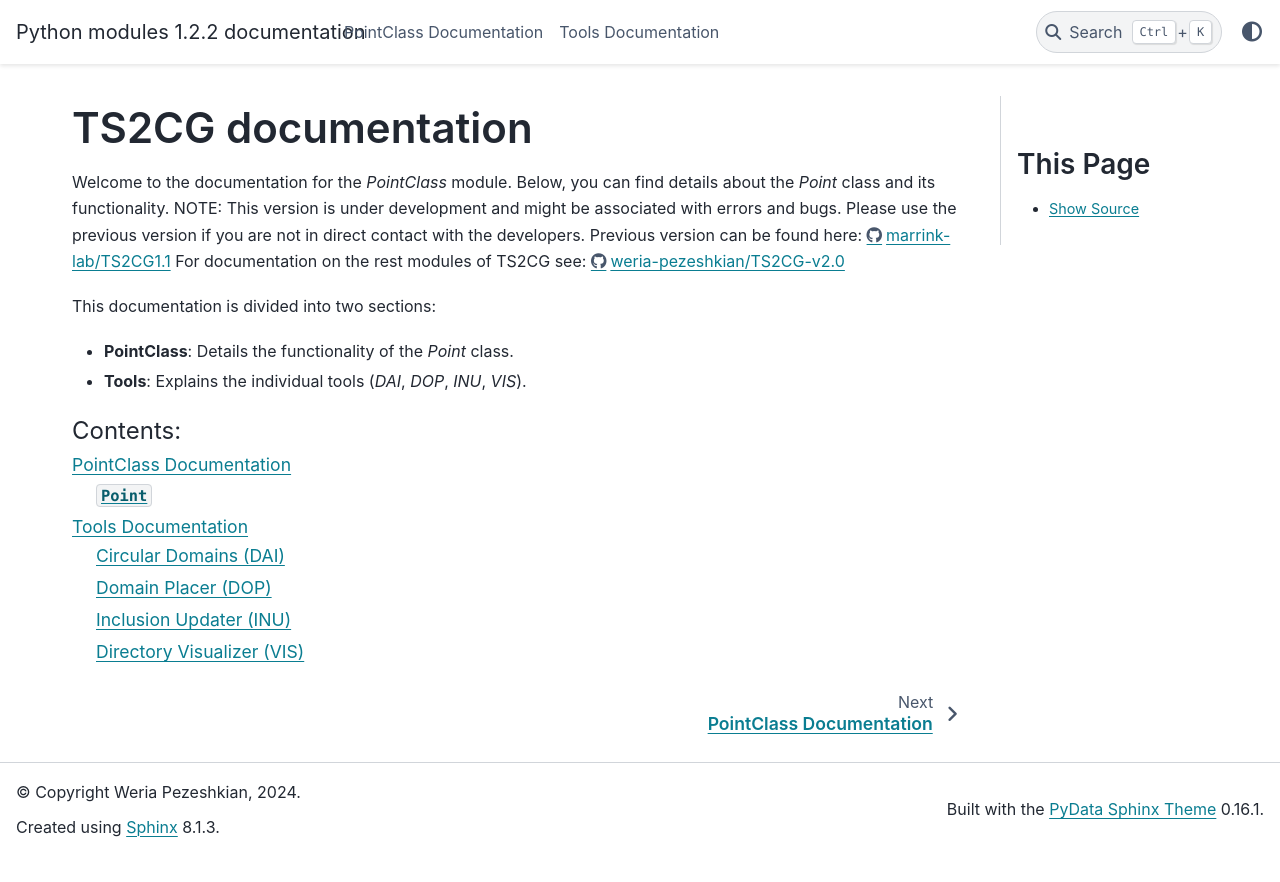
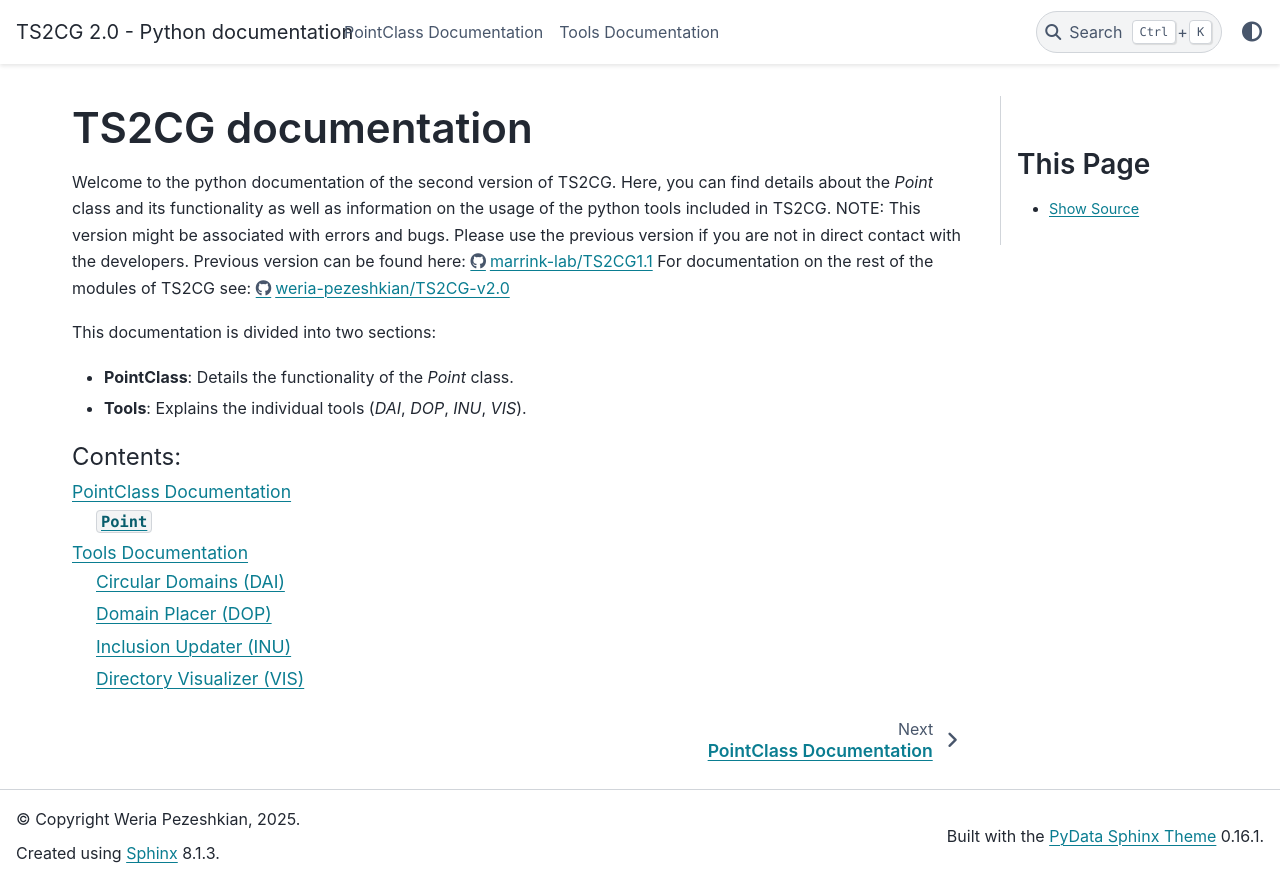
Before and after one commit to DimimitrisAnastasiou/TS2CG_manuals, a plain HTML site: page index.html in a window 1280 px wide. Before the commit the page ends 856 px from the top, so only its background shows below. Drawn offline with Linux system fonts and the light colour scheme.

Commit message:
Fixed title in all htmls

```diff
--- a/index.html
+++ b/index.html
@@ -8,7 +8,7 @@
     <meta charset="utf-8" />
     <meta name="viewport" content="width=device-width, initial-scale=1.0" /><meta name="viewport" content="width=device-width, initial-scale=1" />
 
-    <title>TS2CG 2.0 - Python documentation</title>
+    <title>TS2CG 2.0 - Python documentation </title>
 
 
 
@@ -109,7 +109,7 @@
 
 
 
-    <p class="title logo__title">Python modules 1.2.2 documentation</p>
+    <p class="title logo__title">TS2CG 2.0 - Python documentation</p>
 
 </a></div>
 
@@ -276,10 +276,10 @@
 
   <section id="ts2cg-documentation">
 <h1>TS2CG documentation<a class="headerlink" href="#ts2cg-documentation" title="Link to this heading">#</a></h1>
-<p>Welcome to the documentation for the <cite>PointClass</cite> module. Below, you can find details about the <cite>Point</cite> class and its functionality.
-NOTE: This version is under development and might be associated with errors and bugs.
+<p>Welcome to the python documentation of the second version of TS2CG. Here, you can find details about the <cite>Point</cite> class and its functionality as well as information on the usage of the python tools included in TS2CG.
+NOTE: This version might be associated with errors and bugs.
 Please use the previous version if you are not in direct contact with the developers. Previous version can be found here: <a class="github reference external" href="https://github.com/marrink-lab/TS2CG1.1">marrink-lab/TS2CG1.1</a>
-For documentation on the rest modules of TS2CG see: <a class="github reference external" href="https://github.com/weria-pezeshkian/TS2CG-v2.0/blob/master/README.md">weria-pezeshkian/TS2CG-v2.0</a></p>
+For documentation on the rest of the modules of TS2CG see: <a class="github reference external" href="https://github.com/weria-pezeshkian/TS2CG-v2.0/blob/master/README.md">weria-pezeshkian/TS2CG-v2.0</a></p>
 <p>This documentation is divided into two sections:</p>
 <ul class="simple">
 <li><p><strong>PointClass</strong>: Details the functionality of the <cite>Point</cite> class.</p></li>
@@ -367,7 +367,7 @@ For documentation on the rest modules of TS2CG see: <a class="github reference e
 
   <p class="copyright">
 
-      © Copyright Weria Pezeshkian, 2024.
+      © Copyright Weria Pezeshkian, 2025.
       <br/>
 
   </p>
```
Also changed, not shown: PointClass.html (+2 -2 lines), circular_domains.html (+2 -2 lines), dir_visualizer.html (+2 -2 lines), domain_placer.html (+2 -2 lines), genindex.html (+2 -2 lines), inclusion_updater.html (+2 -2 lines), py-modindex.html (+2 -2 lines), search.html (+2 -2 lines), tool.html (+2 -2 lines).
